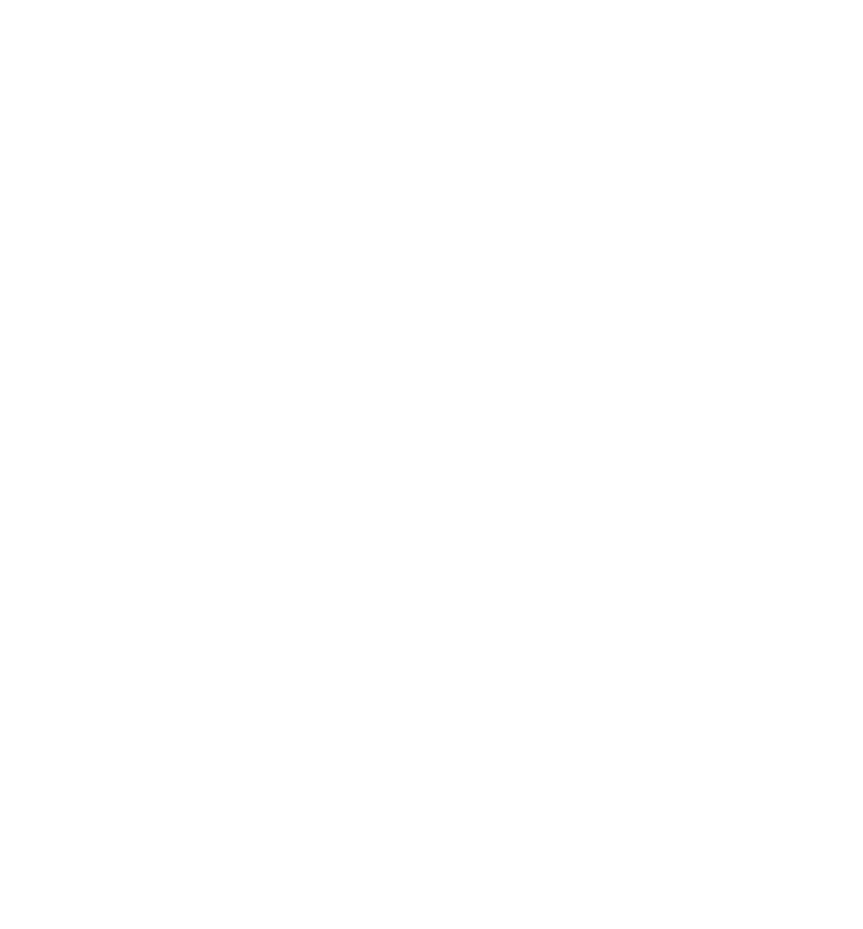
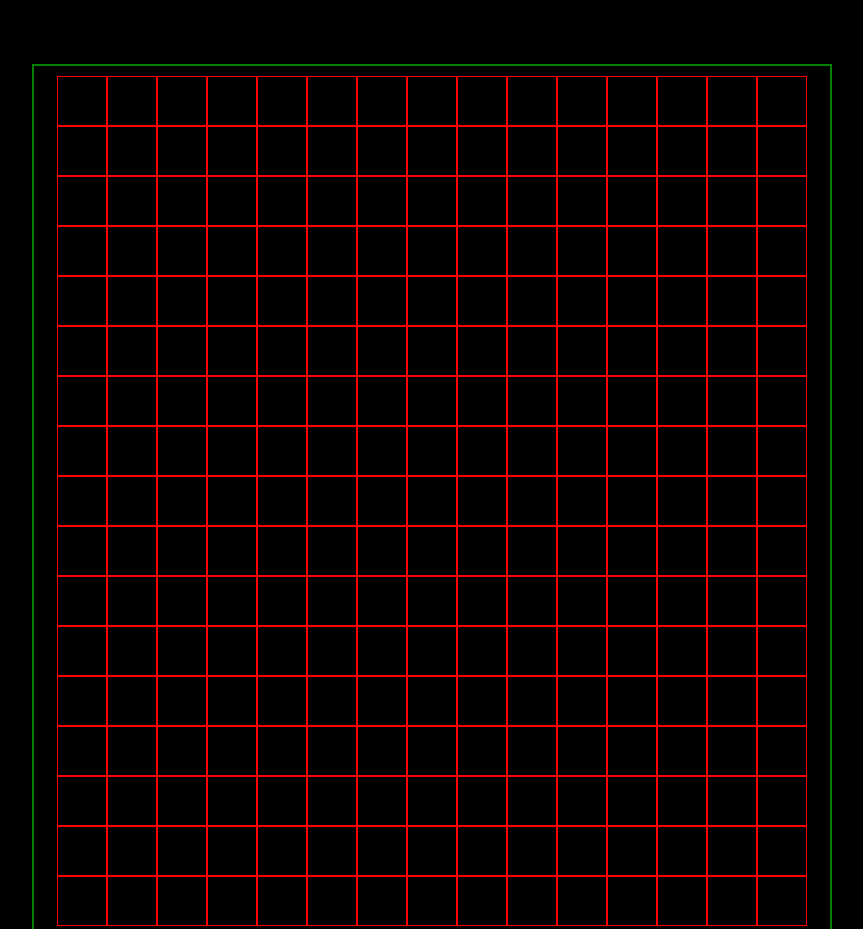
Before and after one commit to hlain97/etchnsketch, a plain HTML site: page index.html in a window 1280 px wide. Shown: the top 929 px of the page, without its empty margins (208-1071 px from the left). Before the commit the page ends 800 px from the top, so only its background shows below. Drawn offline with Linux system fonts and the light colour scheme.

Commit message:
barebones structure, but its working

```diff
--- a/index.html
+++ b/index.html
@@ -8,6 +8,9 @@
 </head>
 <body>
 
+<section id="mainContainer">
+</section>
+
 <script src="script.js"></script>
 </body>
 </html>
--- a/script.js
+++ b/script.js
@@ -0,0 +1,18 @@
+// const box = document.createElement('div');
+const etch = document.querySelector('#mainContainer');
+// box.classList.add("rgbBox");
+
+// etch.appendChild(box);
+
+const tester = function(){
+    for (let i = 0; i <= 254; i++){
+    let box = document.createElement('div');
+    box.classList.add("rgbBox");
+    box.addEventListener("click", (e) => {
+        box.classList.toggle("tester");
+    });
+    etch.appendChild(box);
+    };
+}
+
+tester();
--- a/styles.css
+++ b/styles.css
@@ -0,0 +1,34 @@
+* {
+    margin: 0;
+    padding: 0;
+    box-sizing: border-box;
+    background-color: black;
+    color: white;
+}
+
+body {
+    display: flex;
+    justify-content: center;
+    align-items: center;
+}
+
+#mainContainer{
+    display: flex;
+    justify-content: center;
+    align-items: center;
+    flex-wrap: wrap;
+    border:green solid 2px;
+    width: 800px;
+    margin: 5%;
+    padding: 10px;
+}
+
+.rgbBox {
+    width: 50px;
+    height: 50px;
+    border: solid red 0.5px;
+}
+
+.tester {
+    background-color: red;
+}
```
